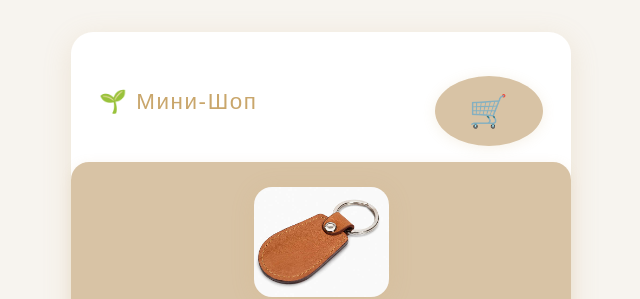
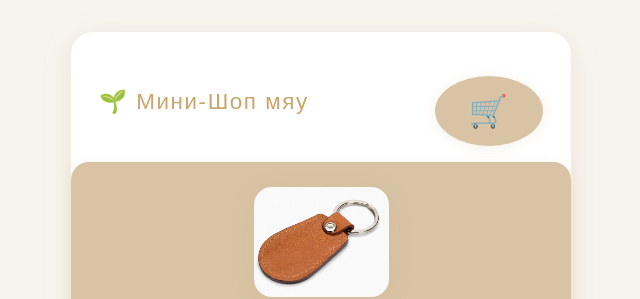
Before and after one commit to Maga0175/MSHOP, a plain HTML site: page index.html in a window 1280 px wide. Shown: the top 299 px of the page, 319-959 px from the left. Drawn offline with Linux system fonts and the light colour scheme.

Commit message:
Update index.html

```diff
--- a/index.html
+++ b/index.html
@@ -8,11 +8,12 @@
 <body>
 <div id="main" class="fade">
     <div id="header">
-        <span>🌱 Мини-Шоп</span>
+        <span>🌱 Мини-Шоп мяу</span>
         <div id="cartBtn" class="btn gold pulse"></div>
     </div>
     <div id="page"></div>
 </div>
 <script src="script.js"></script>
 </body>
+
 </html>
```
